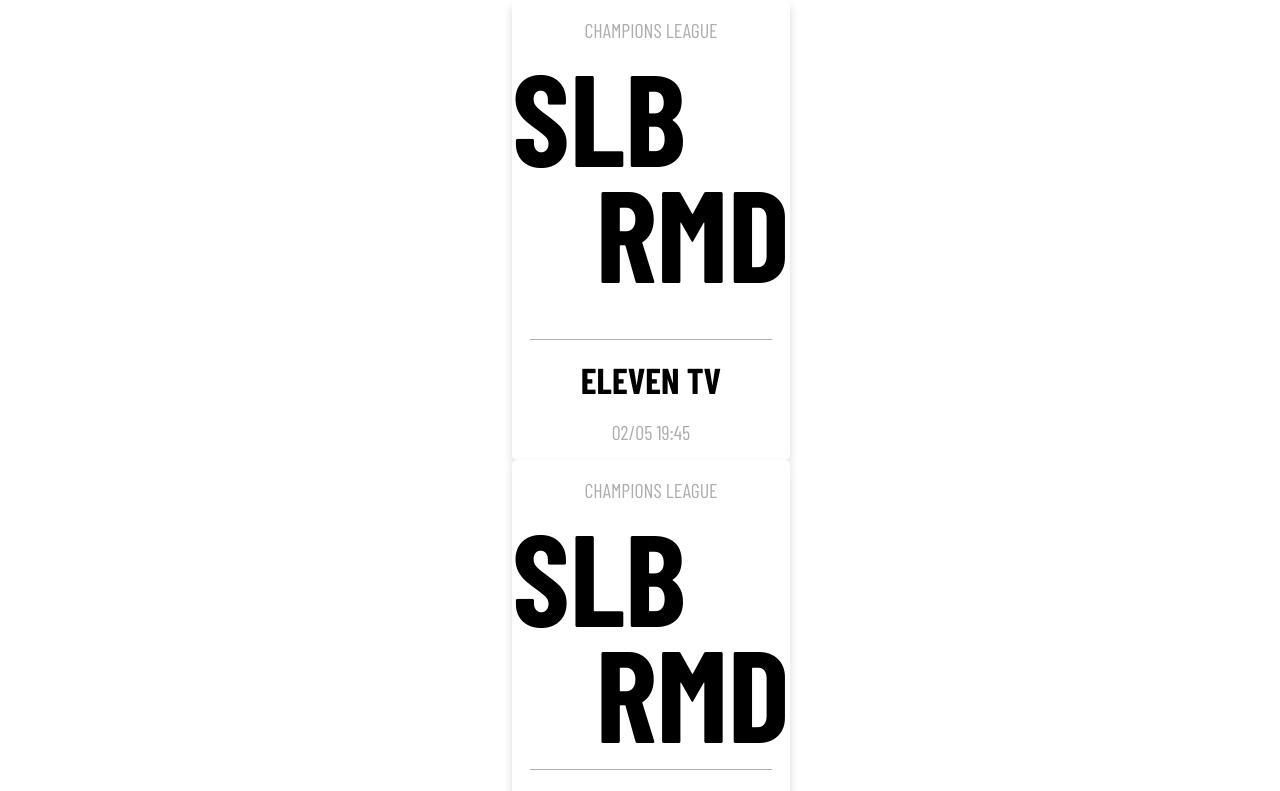
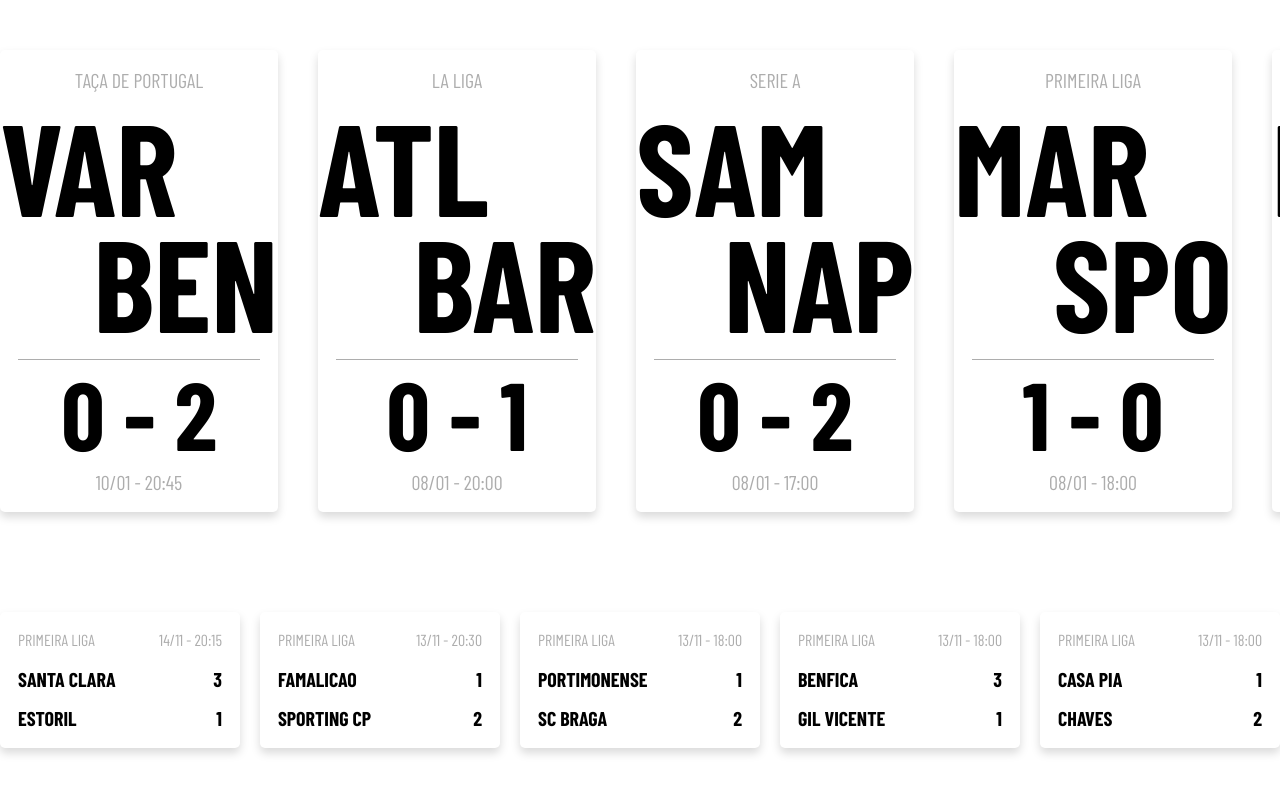
Before and after one commit to kevinsilva/jogo-a-jogo, a React (Vite) app: page / in a window 1280 px wide. Shown: the top 791 px of the page. Built offline with nearby package versions, Linux system fonts and the light colour scheme; a web font is replaced by a local one.

Commit message:
adds featuredRow with mock data

```diff
--- a/src/App.jsx
+++ b/src/App.jsx
@@ -1,15 +1,13 @@
 import { useState } from 'react';
 import reactLogo from './assets/react.svg';
 
-import FeaturedScoreCard from './components/FeaturedScoreCard';
-import FeaturedPreviewCard from './components/FeaturedPreviewCard';
+import FeaturedRow from './components/FeaturedRow';
 import MatchesRow from './components/MatchesRow';
 
 function App() {
   return (
     <div className="App">
-      <FeaturedPreviewCard />
-      <FeaturedScoreCard />
+      <FeaturedRow />
       <MatchesRow />
     </div>
   );
--- a/src/components/FeaturedPreviewCard.jsx
+++ b/src/components/FeaturedPreviewCard.jsx
@@ -1,28 +1,38 @@
-import { formatDate } from '../utils/utilities';
+import { formatDate, LEAGUES, CLUBS } from '../utils/utilities';
 import '../styles/FeaturedCard.scss';
 
-export default function FeaturedPreviewCard({ scoreData }) {
+export default function FeaturedPreviewCard({ previewData }) {
   return (
     <div className="featured-card">
       <div className="featured-card__header">
-        <h4 className="featured-card__league-name">Champions League</h4>
+        <h4 className="featured-card__league-name">
+          {previewData.league.name}
+        </h4>
       </div>
       <div className="featured-card__sections featured-card__sections--preview">
         <div className="featured-card__home-section">
-          <h3 className="featured-card__home-name">SLB</h3>
+          <h3 className="featured-card__home-name">
+            {previewData.teams.home.name.slice(0, 3)}
+          </h3>
           {/* <img className="featured-card__home-img" src="#" alt="" /> */}
         </div>
         <div className="featured-card__away-section">
           {/* <img className="featured-card__away-img" src="#" alt="" /> */}
-          <h3 className="featured-card__away-name">RMD</h3>
+          <h3 className="featured-card__away-name">
+            {previewData.teams.away.name.slice(0, 3)}
+          </h3>
         </div>
         <hr className="featured-card__section-line" />
         <div className="featured-card__tv-info">
-          <h4 className="featured-card__tv-name">Eleven TV</h4>
+          <h4 className="featured-card__tv-name">
+            {LEAGUES[previewData.league.name].tvChannel[0]}
+          </h4>
         </div>
       </div>
       <div className="featured-card__footer">
-        <h4 className="featured-card__date">02/05 19:45</h4>
+        <h4 className="featured-card__date">
+          {formatDate(previewData.fixture.date)}
+        </h4>
       </div>
     </div>
   );
--- a/src/components/FeaturedRow.jsx
+++ b/src/components/FeaturedRow.jsx
@@ -1,3 +1,42 @@
+import { useEffect, useState } from 'react';
+import { mockFetchData } from '../mocks/services';
+import { mockFeaturedScores, mockFeaturedPreviews } from '../mocks/handlers';
+import FeaturedScoreCard from './FeaturedScoreCard';
+import FeaturedPreviewCard from './FeaturedPreviewCard';
+
 export default function FeaturedRow() {
-  return <div className="scrollable-row"></div>;
+  const [state, setState] = useState('pending');
+  const [scoreData, setScoreData] = useState(null);
+  const [previewData, setPreviewData] = useState(null);
+
+  useEffect(() => {
+    Promise.all([
+      mockFetchData(mockFeaturedScores),
+      mockFetchData(mockFeaturedPreviews),
+    ])
+      .then(([scores, previews]) => {
+        console.log(scores, previews);
+        setScoreData(scores);
+        setPreviewData(previews);
+        setState('fulfilled');
+      })
+      .catch((error) => {
+        console.log(error);
+        setState('rejected');
+      });
+  }, []);
+
+  if (state == 'pending') return <h1>Loading...</h1>;
+  if (state == 'rejected') return <h1>Error, try again later</h1>;
+
+  return (
+    <div className="scrollable-row">
+      {scoreData.map((data, index) => (
+        <FeaturedScoreCard key={index} scoreData={data} />
+      ))}
+      {previewData.map((data, index) => (
+        <FeaturedPreviewCard key={index} previewData={data} />
+      ))}
+    </div>
+  );
 }
--- a/src/components/FeaturedScoreCard.jsx
+++ b/src/components/FeaturedScoreCard.jsx
@@ -5,25 +5,35 @@
   return (
     <div className="featured-card">
       <div className="featured-card__header">
-        <h4 className="featured-card__league-name">Champions League</h4>
+        <h4 className="featured-card__league-name">{scoreData.league.name}</h4>
       </div>
       <div className="featured-card__sections featured-card__sections--score">
         <div className="featured-card__home-section">
-          <h3 className="featured-card__home-name">SLB</h3>
+          <h3 className="featured-card__home-name">
+            {scoreData.teams.home.name.slice(0, 3)}
+          </h3>
           {/* <img className="featured-card__home-img" src="#" alt="" /> */}
         </div>
         <div className="featured-card__away-section">
           {/* <img className="featured-card__away-img" src="#" alt="" /> */}
-          <h3 className="featured-card__away-name">RMD</h3>
+          <h3 className="featured-card__away-name">
+            {scoreData.teams.away.name.slice(0, 3)}
+          </h3>
         </div>
         <hr className="featured-card__section-line" />
         <div className="featured-card__score-section">
-          <h3 className="featured-card__home-goals">2&nbsp;-</h3>
-          <h3 className="featured-card__away-goals">&nbsp;1</h3>
+          <h3 className="featured-card__home-goals">
+            {scoreData.goals.home}&nbsp;-
+          </h3>
+          <h3 className="featured-card__away-goals">
+            &nbsp;{scoreData.goals.away}
+          </h3>
         </div>
       </div>
       <div className="featured-card__footer">
-        <h4 className="featured-card__date">02/05 19:45</h4>
+        <h4 className="featured-card__date">
+          {formatDate(scoreData.fixture.date)}
+        </h4>
       </div>
     </div>
   );
--- a/src/mocks/services.js
+++ b/src/mocks/services.js
@@ -3,7 +3,7 @@
 export function mockFetchData(data) {
   return new Promise((thenCB, catchCB) => {
     setTimeout(() => {
-      if (Math.random() < 0.9) thenCB(data);
+      if (Math.random() < 0.99) thenCB(data);
       else catchCB('Error fetching data💥');
     }, 2000);
   });
@@ -12,7 +12,7 @@
 export function mockFetchScores() {
   return new Promise((thenCB, catchCB) => {
     setTimeout(() => {
-      if (Math.random() < 0.9) thenCB(mockScores);
+      if (Math.random() < 0.99) thenCB(mockScores);
       else catchCB('Error fetching data💥');
     }, 2000);
   });
@@ -21,7 +21,7 @@
 export function mockFetchPreviews() {
   return new Promise((thenCB, catchCB) => {
     setTimeout(() => {
-      if (Math.random() < 0.9) thenCB(mockPreviews);
+      if (Math.random() < 0.99) thenCB(mockPreviews);
       else catchCB('Error fetching data💥');
     }, 2000);
   });
@@ -30,7 +30,7 @@
 export function mockFetchStatistics() {
   return new Promise((thenCB, catchCB) => {
     setTimeout(() => {
-      if (Math.random() < 0.9) thenCB(mockStatistics);
+      if (Math.random() < 0.99) thenCB(mockStatistics);
       else catchCB('Error fetching data💥');
     }, 2000);
   });
--- a/src/styles/FeaturedCard.scss
+++ b/src/styles/FeaturedCard.scss
@@ -4,13 +4,15 @@
 .featured-card {
   background-color: variables.$color-white;
   text-transform: uppercase;
-  width: 27.8rem;
-  height: 46rem;
+  min-width: 27.8rem;
+  min-height: 46rem;
   padding: variables.$spacing-sm 0;
   border-radius: 0.5rem;
   box-shadow: 0rem 0.5rem 1rem rgba(variables.$color-black, 0.15);
 
-  margin-left: 40%;
+  &:not(:last-child) {
+    margin-right: 4rem;
+  }
 
   &__header {
     text-align: center;
```
